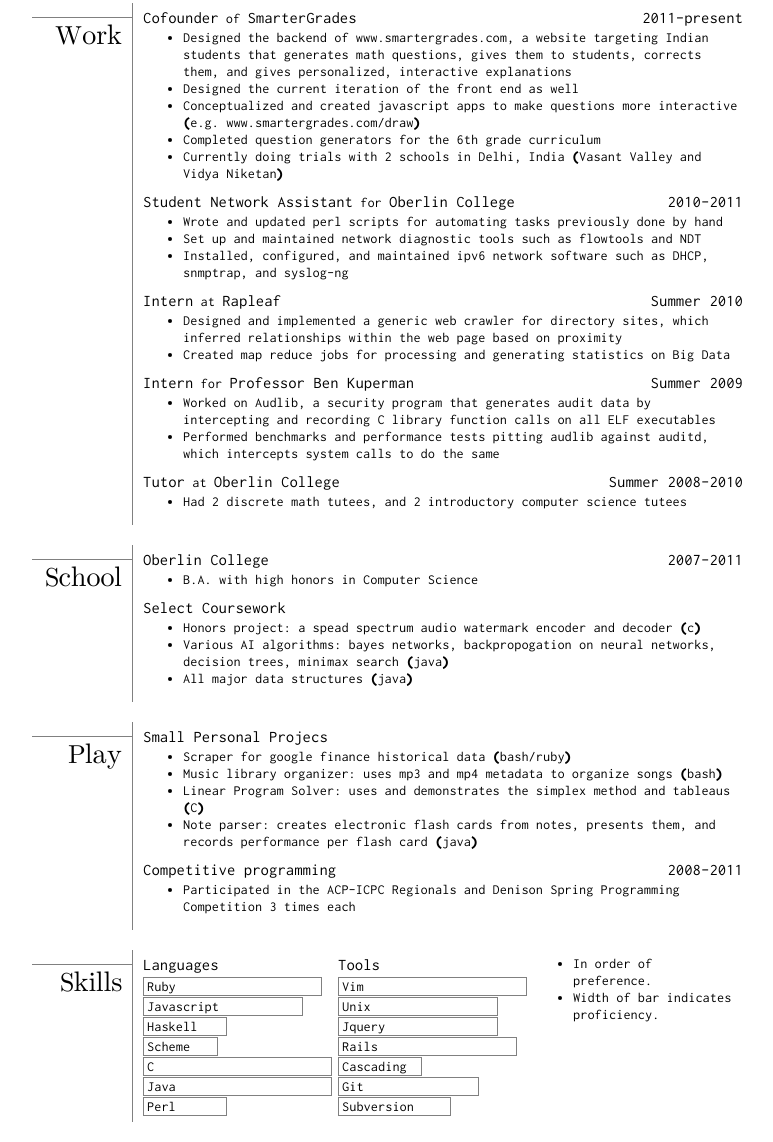
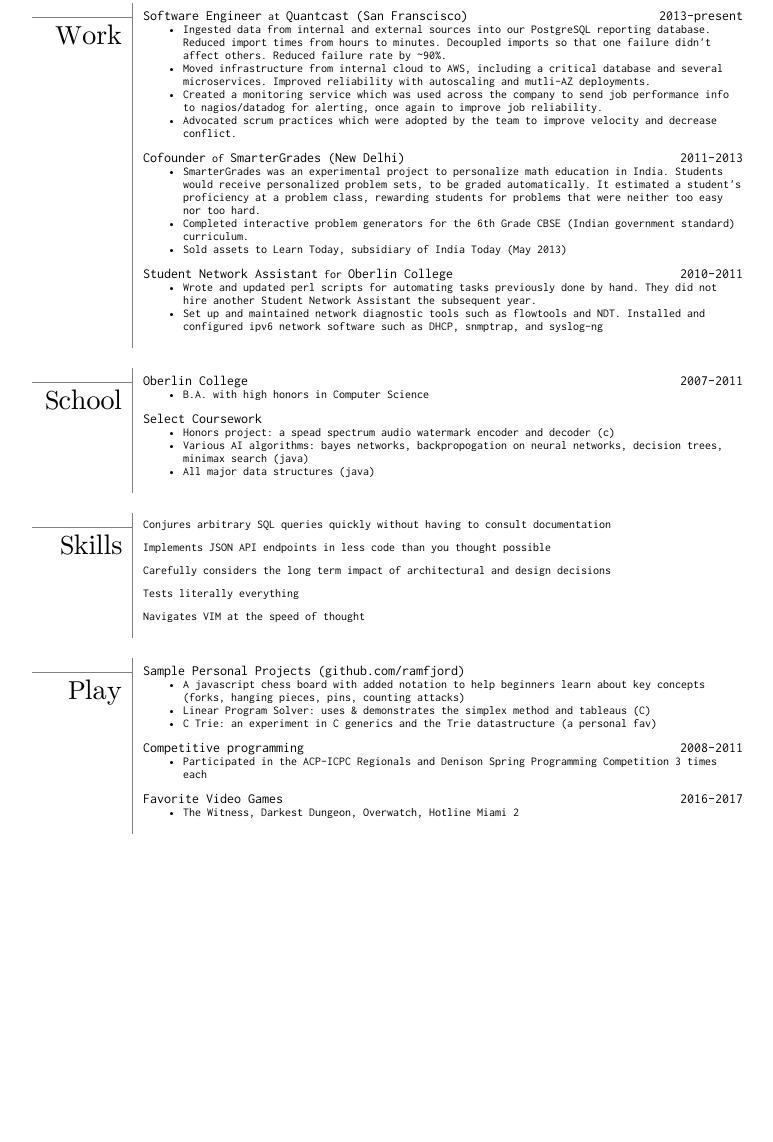
Before and after one commit to ramfjord/Resume, a plain HTML site: page resume.html in a window 1280 px wide. Shown: the part 87-1229 px from the top of the page, without its empty margins (208-981 px from the left). After the commit the page ends 941 px from the top, so only its background shows below. Drawn offline with Linux system fonts and the light colour scheme.

Commit message:
First pass at new resume for twitch.tv

```diff
--- a/css/resume.css
+++ b/css/resume.css
@@ -1,6 +1,6 @@
 @font-face {
   font-family: inconsolata;
-  src: url("../fonts/Inconsolata-BoldPunct.ttf"); }
+  src: url("../fonts/Inconsolata.otf"); }
 
 @font-face {
   font-family: headers;
--- a/resume.html
+++ b/resume.html
@@ -33,7 +33,39 @@
       <div class='col section-desc'>
         Work
       </div>
+
       <div class='col section-content'>
+        <div class='element'>
+          <div class=title>
+            <div class=position>
+              Software Engineer
+            </div>
+            at
+            <div class=place>
+              Quantcast (San Franscisco)
+            </div>
+            <div class=time>
+              2013-present
+            </div>
+          </div>
+          <div class=description>
+            <ul>
+              <li>
+                Ingested data from internal and external sources into our PostgreSQL reporting database.  Reduced import times from hours to minutes. Decoupled imports so that one failure didn't affect others.  Reduced failure rate by ~90%.
+              </li>
+              <li>
+                Moved infrastructure from internal cloud to AWS, including a critical database and several microservices.  Improved reliability with autoscaling and mutli-AZ deployments.
+              </li>
+              <li>
+                Created a monitoring service which was used across the company to send job performance info to nagios/datadog for alerting, once again to improve job reliability.
+              </li>
+              <li>
+                Advocated scrum practices which were adopted by the team to improve velocity and decrease conflict.
+              </li>
+            </ul>
+          </div>
+        </div>
+
         <div class='element'>
           <div class=title>
             <div class=position>
@@ -41,28 +73,22 @@
             </div>
             of
             <div class=place>
-              SmarterGrades
+              SmarterGrades (New Delhi)
             </div>
             <div class=time>
-              2011-present
+              2011-2013
             </div>
           </div>
           <div class=description>
             <ul>
               <li>
-                Designed the backend of www.smartergrades.com, a website targeting Indian students that generates math questions, gives them to students, corrects them, and gives personalized, interactive explanations
+                SmarterGrades was an experimental project to personalize math education in India.  Students would receive personalized problem sets, to be graded automatically.  It estimated a student's proficiency at a problem class, rewarding students for problems that were neither too easy nor too hard.
               </li>
               <li>
-                Designed the current iteration of the front end as well
+                Completed interactive problem generators for the 6th Grade CBSE (Indian government standard) curriculum.
               </li>
               <li>
-                Conceptualized and created javascript apps to make questions more interactive (e.g. www.smartergrades.com/draw)
-              </li>
-              <li>
-                Completed question generators for the 6th grade curriculum
-              </li>
-              <li>
-                Currently doing trials with 2 schools in Delhi, India (Vasant Valley and Vidya Niketan)
+                Sold assets to Learn Today, subsidiary of India Today (May 2013)
               </li>
             </ul>
           </div>
@@ -84,91 +110,16 @@
           <div class=description>
             <ul>
               <li>
-                Wrote and updated perl scripts for automating tasks previously done by hand
+                Wrote and updated perl scripts for automating tasks previously done by hand.  They did not hire another Student Network Assistant the subsequent year.
               </li>
               <li>
-                Set up and maintained network diagnostic tools such as flowtools and NDT
-              </li>
-              <li>
-                Installed, configured, and maintained ipv6 network software such as DHCP, snmptrap, and syslog-ng
-              </li>
-            </ul>
-          </div>
-        </div>
-
-        <div class='element'>
-          <div class=title>
-            <div class=position>
-              Intern
-            </div>
-            at
-            <div class=place>
-              Rapleaf
-            </div>
-            <div class=time>
-              Summer 2010
-            </div>
-          </div>
-          <div class=description>
-            <ul>
-              <li>
-                Designed and implemented a generic web crawler for directory sites, which inferred relationships within the web page based on proximity
-              </li>
-              <li>
-                Created map reduce jobs for processing and generating statistics on Big Data
-              </li>
-            </ul>
-          </div>
-        </div>
-
-        <div class='element'>
-          <div class=title>
-            <div class=position>
-              Intern
-            </div>
-            for
-            <div class=place>
-              Professor Ben Kuperman
-            </div>
-            <div class=time>
-              Summer 2009
-            </div>
-          </div>
-          <div class=description>
-            <ul>
-              <li>
-                Worked on Audlib, a security program that generates audit data by intercepting and recording C library function calls on all ELF executables
-              </li>
-              <li>
-                Performed benchmarks and performance tests pitting audlib against auditd, which intercepts system calls to do the same
-              </li>
-            </ul>
-          </div>
-        </div>
-
-
-        <div class='element'>
-          <div class=title>
-            <div class=position>
-              Tutor
-            </div>
-              at
-            <div class=place>
-              Oberlin College
-            </div>
-            <div class=time>
-              Summer 2008-2010
-            </div>
-          </div>
-          <div class=description>
-            <ul>
-              <li>
-                Had 2 discrete math tutees, and 2 introductory computer science tutees
+                Set up and maintained network diagnostic tools such as flowtools and NDT.  Installed and configured ipv6 network software such as DHCP, snmptrap, and syslog-ng
               </li>
             </ul>
           </div>
         </div>
       </div>
+
     </div>
 
     <div class=row>
@@ -219,27 +170,57 @@
 
     <div class=row>
       <div class='col section-desc'>
+        Skills
+      </div>
+      <div class='col section-content'>
+        <div class=element>
+          <div class=title>
+            Conjures arbitrary SQL queries quickly without having to consult documentation
+          </div>
+        </div>
+        <div class=element>
+          <div class=title>
+            Implements JSON API endpoints in less code than you thought possible
+          </div>
+        </div>
+        <div class=element>
+          <div class=title>
+            Carefully considers the long term impact of architectural and design decisions
+          </div>
+        </div>
+        <div class=element>
+          <div class=title>
+            Tests literally everything
+          </div>
+        </div>
+        <div class=element>
+          <div class=title>
+            Navigates VIM at the speed of thought
+          </div>
+        </div>
+      </div>
+    </div>
+
+    <div class=row>
+      <div class='col section-desc'>
         Play
       </div>
       <div class='col section-content'>
 
         <div class=element>
           <div class=title>
-            <div>Small Personal Projecs</div>
+            <div>Sample Personal Projects (github.com/ramfjord)</div>
           </div>
           <div class=description>
             <ul>
               <li>
-                Scraper for google finance historical data (bash/ruby)
+                A javascript chess board with added notation to help beginners learn about key concepts (forks, hanging pieces, pins, counting attacks)
               </li>
               <li>
-                Music library organizer: uses mp3 and mp4 metadata to organize songs (bash)
+                Linear Program Solver: uses &amp; demonstrates the simplex method and tableaus (C)
               </li>
               <li>
-                Linear Program Solver: uses and demonstrates the simplex method and tableaus (C)
-              </li>
-              <li>
-                Note parser: creates electronic flash cards from notes, presents them, and records performance per flash card (java)
+                C Trie: an experiment in C generics and the Trie datastructure (a personal fav)
               </li>
             </ul>
 
@@ -261,79 +242,25 @@
             </ul>
           </div>
         </div>
+
+        <div class=element>
+          <div class=title>
+            <div>Favorite Video Games</div>
+            <div class=time>
+              2016-2017
+            </div>
+          </div>
+          <div class=description>
+            <ul>
+              <li>
+                The Witness, Darkest Dungeon, Overwatch, Hotline Miami 2
+              </li>
+            </ul>
+          </div>
+        </div>
       </div>
     </div>
 
-    <div class=row>
-      <div class='col section-desc'>
-        Skills
-      </div>
-      <div class='col section-content'>
-        <div class='col skill-group'>
-          <div class='title'>
-            <div>Languages</div>
-          </div>
-          <div class='skill' style='width:90%;'>
-            Ruby
-          </div>
-          <div class='skill' style='width:80%;'>
-            Javascript
-          </div>
-          <div class='skill' style='width:40%;'>
-            Haskell
-          </div>
-          <div class='skill' style='width:35%;'>
-            Scheme
-          </div>
-          <div class='skill' style='width:95%;'>
-            C
-          </div>
-          <div class='skill' style='width:95%;'>
-            Java
-          </div>
-          <div class='skill' style='width:40%;'>
-            Perl
-          </div>
-        </div>
-
-        <div class='col skill-group'>
-          <div class='title'>
-            <div>Tools</div>
-          </div>
-          <div class='skill' style='width:95%;'>
-            Vim
-          </div>
-          <div class='skill' style='width:80%;'>
-            Unix
-          </div>
-          <div class='skill' style='width:80%;'>
-            Jquery
-          </div>
-          <div class='skill' style='width:90%;'>
-            Rails
-          </div>
-          <div class='skill' style='width:40%;'>
-            Cascading
-          </div>
-          <div class='skill' style='width:70%;'>
-            Git
-          </div>
-          <div class='skill' style='width:55%;'>
-            Subversion
-          </div>
-        </div>
-
-        <div class='col skill-group' style='width:34%'>
-          <ul>
-            <li>
-              In order of preference.
-            </li>
-            <li>
-              Width of bar indicates proficiency.
-            </li>
-        </div>
-      </div>
-    </div>
   </div>
   </body>
 </html>
```
Also changed, not shown: fonts/Inconsolata.otf (added), 1 other file.
